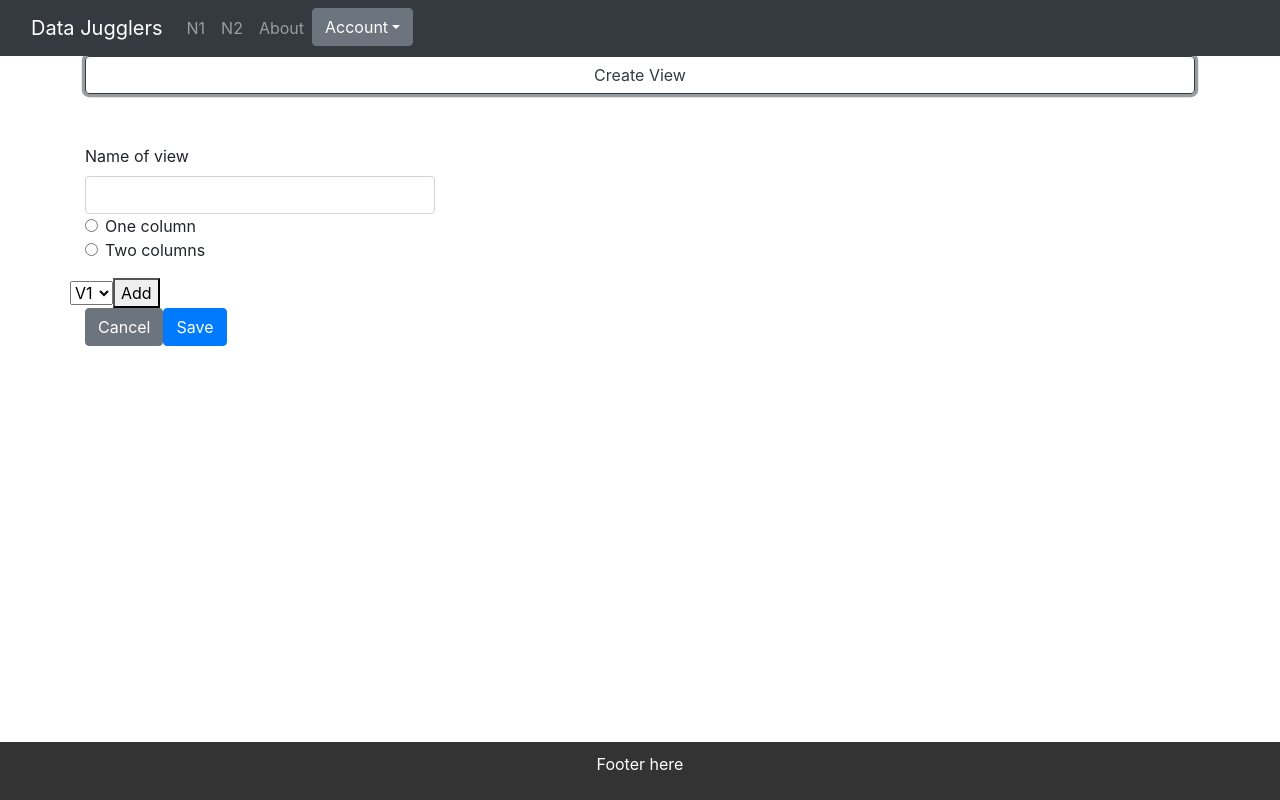
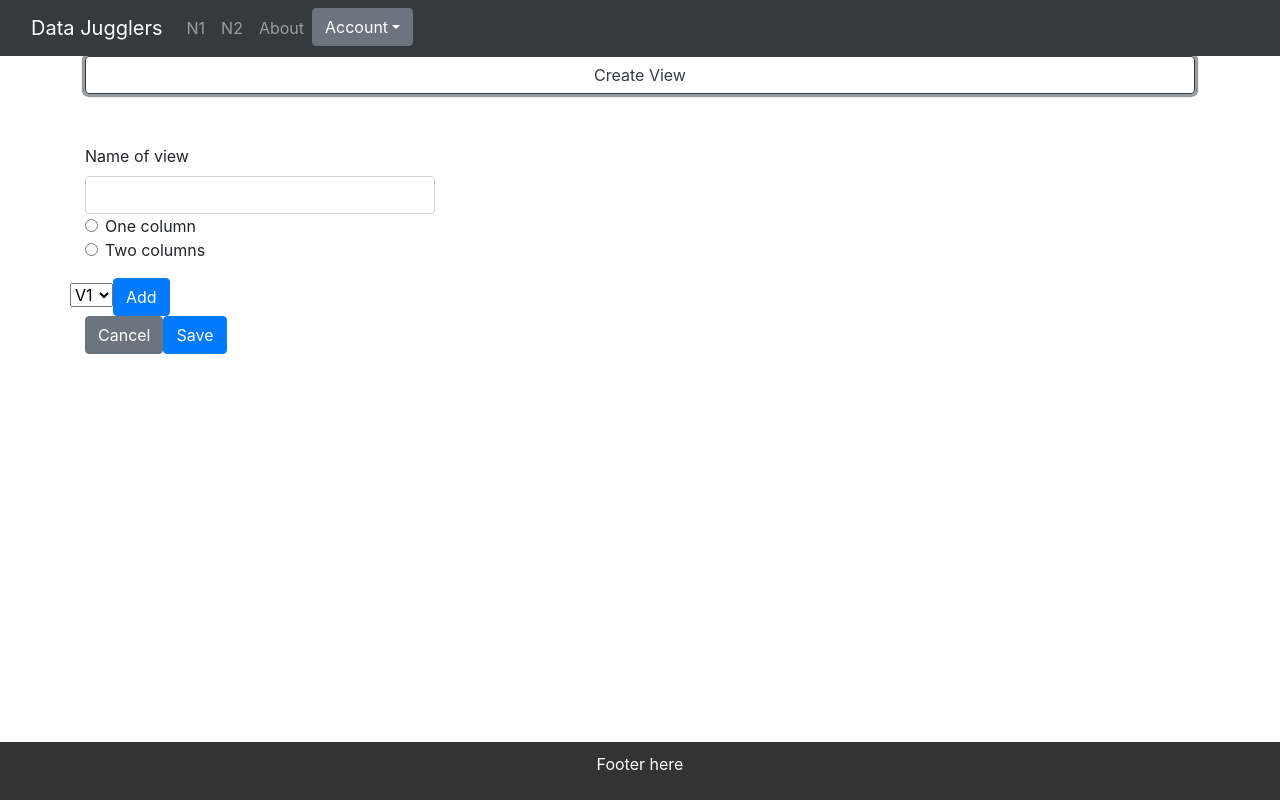
Before and after one commit to Data-Jugglers/React-Frontend, a React (Create React App) app: page /N3 in a window 1280 px wide. Both pictures are taken after a click on the button "Create View". Built offline with nearby package versions, Linux system fonts and the light colour scheme.

Commit message:
Basic Form functionality given

```diff
--- a/src/pages/N3.js
+++ b/src/pages/N3.js
@@ -3,10 +3,10 @@ import { useState } from "react";
 
 export default function N3() {
   const [openForm, setOpenForm] = useState(false);
-  const [viewName, setViewName] = useState();
+  const [viewName, setViewName] = useState("");
   const [oneColumn, setOneColumn] = useState(true);
-  const [menuOne, setMenuOne] = useState(0);
-  const [menuTwo, setMenuTwo] = useState(0);
+  const [firstColumn, setFirstColumn] = useState([]);
+  const [secondColumn, setSecondColumn] = useState([]);
 
   const changeState = () => {
     switch (openForm) {
@@ -25,6 +25,7 @@ export default function N3() {
     switch (id) {
       case "ColumnCheck1":
         setOneColumn(true);
+        setSecondColumn([]);
         break;
       case "ColumnCheck2":
         setOneColumn(false);
@@ -38,18 +39,39 @@ export default function N3() {
     setOpenForm(false);
     setViewName();
     setOneColumn(true);
-    setMenuOne(0);
-    setMenuTwo(0);
+    setFirstColumn([]);
+    setSecondColumn([]);
   };
 
-  const addView = (id) => {
-    switch (id) {
+  const addView = (e) => {
+    switch (e.target.id) {
       case "menuOne":
-        setMenuOne(menuOne + 1);
-        console.log(menuOne);
+        if (firstColumn.length < 1) {
+          setFirstColumn([
+            { position: 1, graph: e.target.previousElementSibling.value },
+          ]);
+          break;
+        }
+        let newArray = firstColumn.map((item) => item);
+        newArray.push({
+          position: firstColumn.length + 1,
+          graph: e.target.previousElementSibling.value,
+        });
+        setFirstColumn(newArray);
         break;
       case "menuTwo":
-        setMenuTwo(menuTwo + 1);
+        if (secondColumn.length < 1) {
+          setSecondColumn([
+            { position: 1, graph: e.target.previousElementSibling.value },
+          ]);
+          break;
+        }
+        let newSecondArray = secondColumn.map((item) => item);
+        newSecondArray.push({
+          position: secondColumn.length + 1,
+          graph: e.target.previousElementSibling.value,
+        });
+        setSecondColumn(newSecondArray);
         break;
       default:
         break;
@@ -58,6 +80,8 @@ export default function N3() {
 
   const save = () => {
     // save first form info
+    console.log(firstColumn);
+    console.log(secondColumn);
   };
 
   return (
@@ -111,19 +135,20 @@ export default function N3() {
               {oneColumn ? (
                 <div>
                   <select className="form-select">
-                    <option value="1">V1</option>
-                    <option value="3">V3</option>
-                    <option value="4">V4</option>
-                    <option value="5">V5</option>
-                    <option value="6">V6</option>
-                    <option value="7">V7</option>
-                    <option value="8">V8</option>
-                    <option value="9">V9</option>
+                    <option value="V1">V1</option>
+                    <option value="V3">V3</option>
+                    <option value="V4">V4</option>
+                    <option value="V5">V5</option>
+                    <option value="V6">V6</option>
+                    <option value="V7">V7</option>
+                    <option value="V8">V8</option>
+                    <option value="V9">V9</option>
                   </select>
                   <button
-                    onClick={(e) => addView(e.target.id)}
+                    onClick={(e) => addView(e)}
                     type="button"
                     id="menuOne"
+                    className="btn btn-primary"
                   >
                     Add
                   </button>
@@ -132,42 +157,76 @@ export default function N3() {
                 <div>
                   <div>
                     <select className="form-select">
-                      <option value="1">V1</option>
-                      <option value="3">V3</option>
-                      <option value="4">V4</option>
-                      <option value="5">V5</option>
-                      <option value="6">V6</option>
-                      <option value="7">V7</option>
-                      <option value="8">V8</option>
-                      <option value="9">V9</option>
+                      <option value="V1">V1</option>
+                      <option value="V3">V3</option>
+                      <option value="V4">V4</option>
+                      <option value="V5">V5</option>
+                      <option value="V6">V6</option>
+                      <option value="V7">V7</option>
+                      <option value="V8">V8</option>
+                      <option value="V9">V9</option>
                     </select>
                     <button
-                      onClick={(e) => addView(e.target.id)}
+                      onClick={(e) => addView(e)}
                       type="button"
                       id="menuOne"
+                      className="btn btn-primary"
                     >
                       Add
                     </button>
                     <select className="form-select">
-                      <option value="1">V1</option>
-                      <option value="3">V3</option>
-                      <option value="4">V4</option>
-                      <option value="5">V5</option>
-                      <option value="6">V6</option>
-                      <option value="7">V7</option>
-                      <option value="8">V8</option>
-                      <option value="9">V9</option>
+                      <option value="V1">V1</option>
+                      <option value="V3">V3</option>
+                      <option value="V4">V4</option>
+                      <option value="V5">V5</option>
+                      <option value="V6">V6</option>
+                      <option value="V7">V7</option>
+                      <option value="V8">V8</option>
+                      <option value="V9">V9</option>
                     </select>
                     <button
-                      onClick={(e) => addView(e.target.id)}
+                      onClick={(e) => addView(e)}
                       type="button"
-                      id="menuOne"
+                      id="menuTwo"
+                      className="btn btn-primary"
                     >
                       Add
                     </button>
                   </div>
                 </div>
               )}
+            </div>
+            <div>
+              <ul className="list-group">
+                {firstColumn.length > 0 ? (
+                  firstColumn.map((item) => (
+                    <li
+                      className="list-group-item"
+                      key={item.position + " first"}
+                    >
+                      {item.graph}
+                    </li>
+                  ))
+                ) : (
+                  <></>
+                )}
+              </ul>
+            </div>
+            <div>
+              <ul className="list-group">
+                {secondColumn.length > 0 ? (
+                  secondColumn.map((item) => (
+                    <li
+                      className="list-group-item"
+                      key={item.position + " second"}
+                    >
+                      {item.graph}
+                    </li>
+                  ))
+                ) : (
+                  <></>
+                )}
+              </ul>
             </div>
             <div className="col-12">
               <button
@@ -177,7 +236,7 @@ export default function N3() {
               >
                 Cancel
               </button>
-              <button className="btn btn-primary" type="submit" onSubmit={save}>
+              <button className="btn btn-primary" type="button" onSubmit={save}>
                 Save
               </button>
             </div>
```
